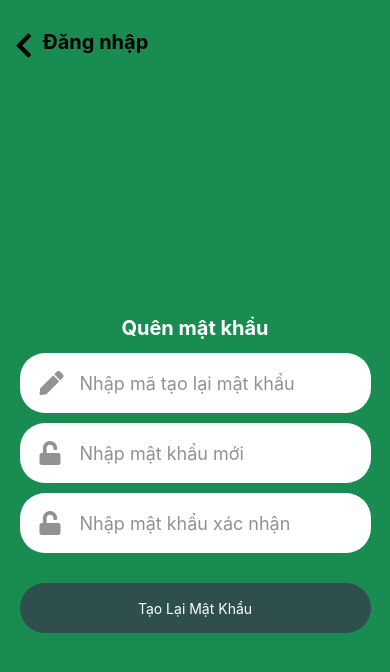
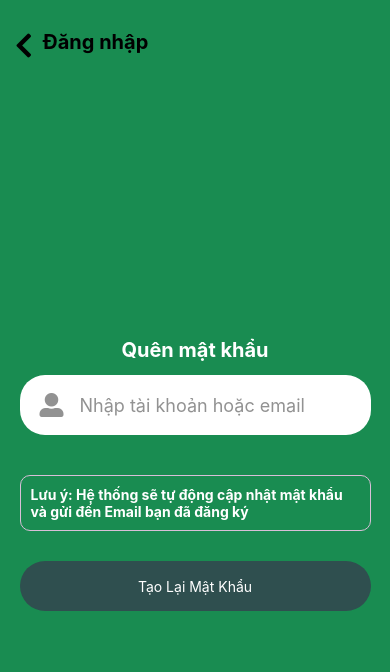
Before and after one commit to quocvy152/booking, a React Native app: screen /ForgotPasswordScreen in a window 390 px wide. Shown: the top 672 px of the page. Built offline with nearby package versions, Linux system fonts and the light colour scheme.

Commit message:
Forgot Password and get info user

```diff
--- a/package.json
+++ b/package.json
@@ -30,6 +30,7 @@
     "react-dom": "17.0.1",
     "react-intl-number-format": "^1.1.1",
     "react-native": "0.64.3",
+    "react-native-fast-image": "^8.5.11",
     "react-native-gesture-handler": "~2.1.0",
     "react-native-safe-area-context": "^4.2.4",
     "react-native-web": "0.17.1",
--- a/src/api/auth.js
+++ b/src/api/auth.js
@@ -7,6 +7,8 @@ import { convertObjectToFormData } from '../utils/utils';
 const method = {
     POST: 'POST',
     GET: 'GET',
+    PUT: 'PUT',
+    DELETE: 'DELETE',
 };
 
 export async function loginAPI(body) {
@@ -24,3 +26,8 @@ export async function getInfoUser() {
 
     return await requestAPI(`${ENDPOINT.INFO_USER}`, method.GET);
 };
+
+export async function resetPassword(Username) {
+
+    return await requestAPI(`${ENDPOINT.RESET_PASSWORD}?username=${Username}`, method.PUT);
+};
--- a/src/api/index.js
+++ b/src/api/index.js
@@ -5,6 +5,9 @@ import { DEV_ENVI } from './utils/constants'
 // -----------CORE------------
 export async function requestAPI(path, method, body, injectHeader) {
     let token           = await getTokenUser();
+    console.log({
+      ___token: token
+    })
     const headers = {
       'Content-Type': 'application/json',
       ...injectHeader,
--- a/src/feature/authentication/ForgotPassword.js
+++ b/src/feature/authentication/ForgotPassword.js
@@ -1,19 +1,54 @@
-import React, { useEffect } from 'react';
+import React, { useEffect, useState } from 'react';
 import { StatusBar } from 'expo-status-bar';
-import { StyleSheet, SafeAreaView, Text, View, TouchableOpacity } from 'react-native';
+import { StyleSheet, SafeAreaView, Text, View, TouchableOpacity, Keyboard } from 'react-native';
 import { FontAwesome5 } from '@expo/vector-icons';
 
+
 import { COLORS } from '../../constant/colors';
-
 import ButtonCustom    from '../../components/ButtonCustom';
-import TextInputCustom from '../../components/TextInputCustom'
+import TextInputCustom from '../../components/TextInputCustom';
+import ToastCustom from '../../components/ToastCustom';
+import { resetPassword } from '../../api/auth';
 
 const ForgotPassword = ({ navigation }) => {
-  useEffect(() => {
-    return () => {
+  const [Username, setUsername] = useState();
 
+  // START TOASTCUSTOM MESSAGE
+  const [isShowToast, setIsShowToast] = useState(false);
+  const [content, setContent] = useState();
+  const [type, setType] = useState();
+  // END TOASTCUSTOM MESSAGE
+
+  const showToast = ({ type, content }) => {
+    setIsShowToast(true);
+    setContent(content);
+    setType(type);
+    setTimeout(() => {
+      setIsShowToast(false);
+    }, 1500);
+  }
+
+  const handleForgotPassSubmit = async () => {
+    Keyboard.dismiss();
+
+    if(!Username) {
+      showToast({ content: 'Vui lòng nhập đầy đủ thông tin' });
+      return;
     }
-  }, [])
+
+    let result = await resetPassword(Username);
+    const { success, message, data } = result.data;
+
+    if(!success) {
+      showToast({ content: message });
+      return;
+    } else {
+      showToast({ type: 'success', content: data });
+      setTimeout(() => {
+        navigation.goBack();
+      }, 3000)
+    }
+  }
 
   return (
     <>
@@ -21,6 +56,11 @@ const ForgotPassword = ({ navigation }) => {
         <FontAwesome5 name="chevron-left" size={28} color="black" onPress={ navigation.goBack } />
         <Text style={{ fontSize: 20, fontWeight: 'bold', marginLeft: 10, }}>Đăng nhập</Text>
       </View>
+      <ToastCustom
+        isShowToast={isShowToast}
+        contentToast={content}
+        typeToast={type}
+      />
       <SafeAreaView style={ styles.container }>
         <StatusBar style='light' />
         <View style={ styles.content }>
@@ -32,13 +72,27 @@ const ForgotPassword = ({ navigation }) => {
         <View style={ styles.form }>
             <View style={{ marginBottom: 10, }}>
                 <TextInputCustom
-                    icon='pen'
-                    placeholderText='Nhập mã tạo lại mật khẩu'
-                    textColor={ COLORS.DEFAULT_TEXT }
+                  icon='user-alt'
+                  placeholderText='Nhập tài khoản hoặc email'
+                  textColor={ COLORS.DEFAULT_TEXT }
+                  textInputAction={(val) => setUsername(val)}
                 />
             </View>
 
-            <View style={{ marginBottom: 10, }}>
+            <Text
+              style={{
+                fontWeight: 'bold',
+                color: COLORS.WHITE,
+                marginTop: 30,
+                borderWidth: 1,
+                borderColor: "thistle",
+                borderRadius: 10,
+                padding: 10,
+              }}>
+              Lưu ý: Hệ thống sẽ tự động cập nhật mật khẩu và gửi đến Email bạn đã đăng ký
+            </Text>
+
+            {/* <View style={{ marginBottom: 10, }}>
                 <TextInputCustom
                     icon='unlock'
                     placeholderText='Nhập mật khẩu mới'
@@ -54,14 +108,14 @@ const ForgotPassword = ({ navigation }) => {
                     textColor={ COLORS.DEFAULT_TEXT }
                     secureTextEntry={true}
                 />
-            </View>
+            </View> */}
 
             <View style={{ marginTop: 30, }}>
-            <ButtonCustom
-                title='Tạo Lại Mật Khẩu'
-                color={ COLORS.BUTTON_AUTH_COLOR }
-                btnAction={() => console.log('ForgotPassword click...')}
-            />
+              <ButtonCustom
+                  title='Tạo Lại Mật Khẩu'
+                  color={ COLORS.BUTTON_AUTH_COLOR }
+                  btnAction={ handleForgotPassSubmit }
+              />
             </View>
         </View>
       </SafeAreaView>
--- a/src/feature/authentication/Login.js
+++ b/src/feature/authentication/Login.js
@@ -13,7 +13,6 @@ import ToastCustom from '../../components/ToastCustom';
 import { loginAPI, getInfoUser } from '../../api/auth';
 import { signIn } from '../../store/auth';
 import { AsyncStorageContstants } from "../../constant/AsyncStorageContstants";
-import { parseJWT } from '../../utils/utils';
 
 const Login = () => {
   const navigate = useNavigation();
@@ -70,7 +69,8 @@ const Login = () => {
   }
 
   const handleLoginSubmit = async () => {
-    Keyboard.dismiss()
+    Keyboard.dismiss();
+
     if(!Username || !Password) {
       showToast({ content: 'Vui lòng điền đủ thông tin' })
       return;
@@ -83,7 +83,7 @@ const Login = () => {
 
     loginAPI(body)
       .then(res => {
-      let { token, success, message } = res.data;
+        let { data: token, success, message } = res.data;
 
         if(!success) {
           if(message == 'username or email in correct') {
@@ -108,7 +108,7 @@ const Login = () => {
           showToast({ type: 'success', content: 'Đăng nhập thành công' });
           setTimeout(() => {
             navigate.navigate('HomeScreen');
-        }, 3000);
+          }, 1500);
         }
       })
       .catch( err => {
--- a/src/feature/home/Home.js
+++ b/src/feature/home/Home.js
@@ -4,18 +4,23 @@ import { StyleSheet, SafeAreaView, Text, View, TouchableOpacity, Image, ScrollVi
 import { useNavigation } from '@react-navigation/native';
 import { FontAwesome5 } from '@expo/vector-icons';
 import NumberFormat from 'react-number-format';
+import { useSelector } from 'react-redux';
+import FastImage from 'react-native-fast-image';
 
 import { COLORS } from '../../constant/colors';
 import CATEGORIES_CAR from '../../constant/categories';
 import CARS from '../../constant/cars';
-
 import TextInputCustom from '../../components/TextInputCustom';
 import { TouchableHighlight } from 'react-native-gesture-handler';
+import images from '../../resources/images/index';
 
 const { width } = Dimensions.get('screen');
 const cardWidth = width / 2 - 20;
 
 const Home = ({ navigation }) => {
+  const infoUser = useSelector(state => state.auth.infoUser);
+  const name = infoUser?.name;
+  const avatar = infoUser ? infoUser.avatar : '';
   const [selectedCategorIndex, setSelectedCategorIndex] = useState(0);
 
   const ListCategories = () => {
@@ -91,16 +96,20 @@ const Home = ({ navigation }) => {
     <>
       <SafeAreaView style={{ flex: 1, backgroundColor: COLORS.DEFAULT_BACKGROUND }}>
         <View style={ styles.header }>
-          <View>
+          <View style={{ width: '80%' }}>
             <View style={{ flexDirection: 'row' }}>
-              <Text style={{ fontSize: 25, color: COLORS.WHITE }}>Xin chào,</Text>
-              <Text style={{ fontSize: 25, fontWeight: 'bold', marginLeft: 15, color: COLORS.WHITE }}>Quốc Vỹ</Text>
+              <Text style={{ fontSize: 18, color: COLORS.WHITE }}>Xin chào,</Text>
+              <Text style={{ fontSize: 18, fontWeight: 'bold', marginLeft: 15, color: COLORS.WHITE }}>{ name }</Text>
             </View>
-            <Text style={{ marginTop: 5, fontSize: 20, color: COLORS.WHITE }}>
+            <Text style={{ marginTop: 5, fontSize: 18, color: COLORS.WHITE }}>
               Bạn muốn thuê xe gì ?
             </Text>
           </View>
-          <Image source={require('../../resources/images/user-300x300.png')} style={{ height: 50, width: 50, borderRadius: 25 }} />
+          {
+            avatar ?
+            (<Image source={{ uri: avatar }} style={ styles.iconUser }/>) :
+            (<Image source={require('../../resources/images/user-300x300.png')} style={ styles.iconUser } />)
+          }
         </View>
         <View
           style={{
@@ -198,6 +207,12 @@ const styles = StyleSheet.create({
     elevation: 13,
     backgroundColor: COLORS.WHITE
   },
+
+  iconUser: {
+    height: 50,
+    width: 50,
+    borderRadius: 25,
+  },
 });
 
 export default Home;
--- a/src/resources/images/index.js
+++ b/src/resources/images/index.js
@@ -4,6 +4,7 @@ const images = {
   ic_successToast: require('./icons/ic_successToast.png'),
   ic_errorToast: require('./icons/ic_errorToast.png'),
   ic_warnToast: require('./icons/ic_warnToast.png'),
+  ic_user: require('../../resources/images/user-300x300.png'),
 
   // background
   bg_login: require('./backGroundLogin.jpg'),
```
Also changed, not shown: 1 other file (tests, documents, lock files or other folders). Lines whose indentation alone changed are shown as unchanged.
